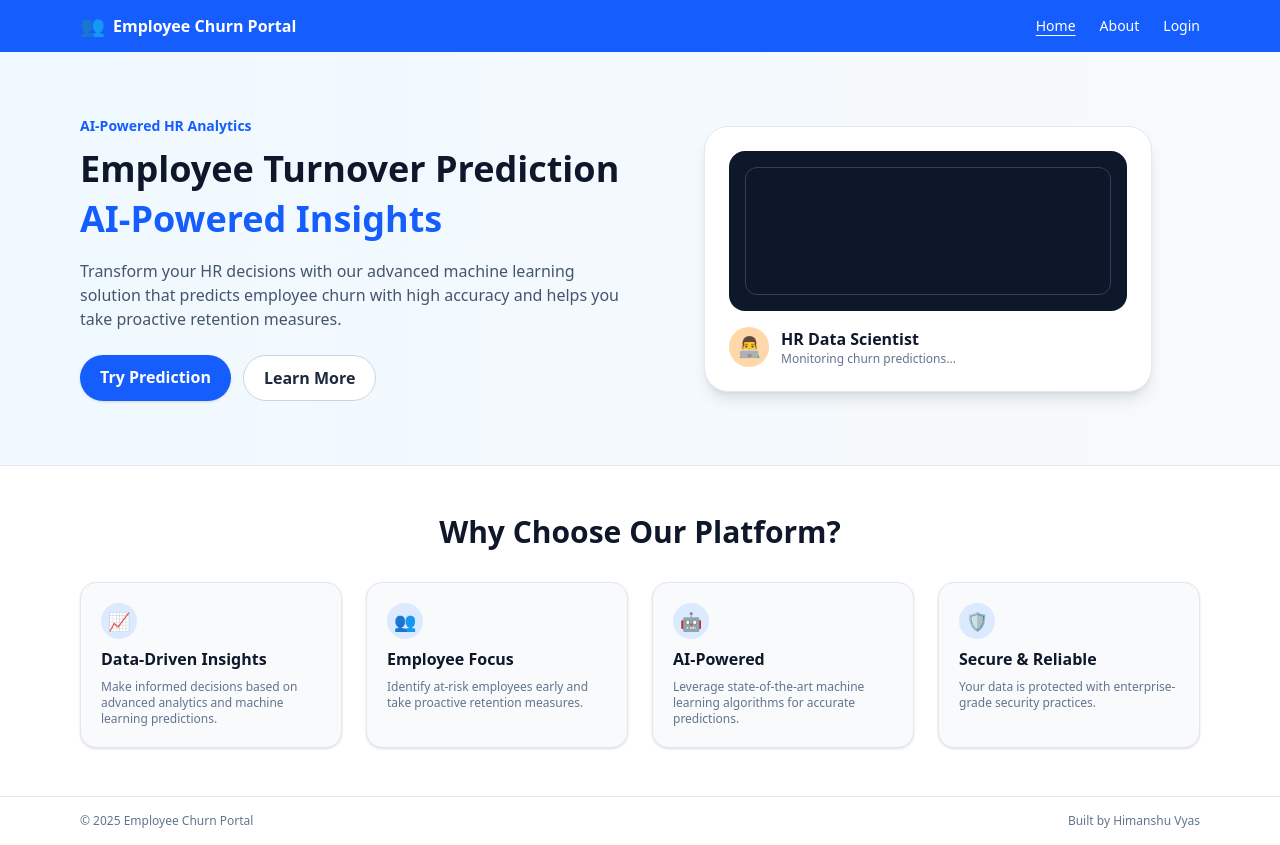
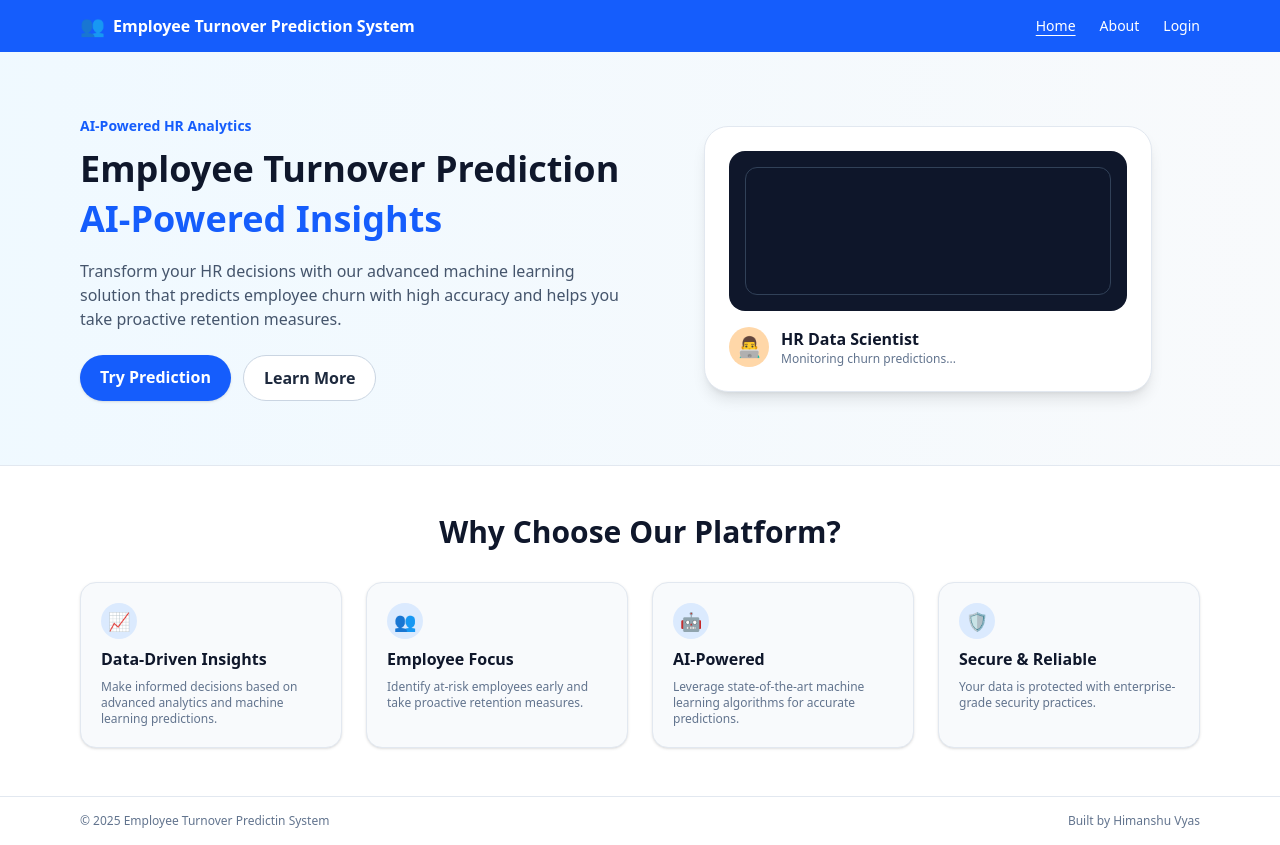
Before and after one commit to toadsage88/EmployeeTurnover, a React app in the folder frontend/: page / in a window 1280 px wide. Built offline with nearby package versions, Linux system fonts and the light colour scheme; the HTML template or start-up script is replaced by a standard one.

Commit message:
Update App.jsx

```diff
--- a/frontend/src/App.jsx
+++ b/frontend/src/App.jsx
@@ -38,7 +38,7 @@ function Layout() {
         <div className="max-w-6xl mx-auto flex items-center justify-between px-4 py-3">
           <div className="flex items-center gap-2 font-semibold">
             <span className="text-xl">👥</span>
-            <span>Employee Churn Portal</span>
+            <span>Employee Turnover Prediction System</span>
           </div>
           <nav className="flex items-center gap-6 text-sm font-medium">
             <NavLink
@@ -121,7 +121,7 @@ function Layout() {
       {/* FOOTER */}
       <footer className="bg-white border-t border-slate-200">
         <div className="max-w-6xl mx-auto px-4 py-4 text-xs text-slate-500 flex justify-between">
-          <span>© {new Date().getFullYear()} Employee Churn Portal</span>
+          <span>© {new Date().getFullYear()} Employee Turnover Predictin System</span>
           <span>Built by Himanshu Vyas</span>
         </div>
       </footer>
```
